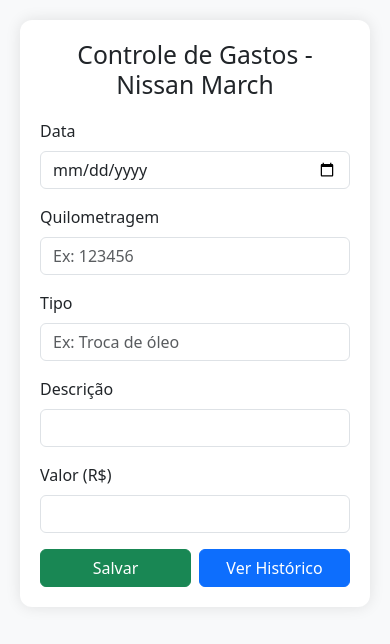
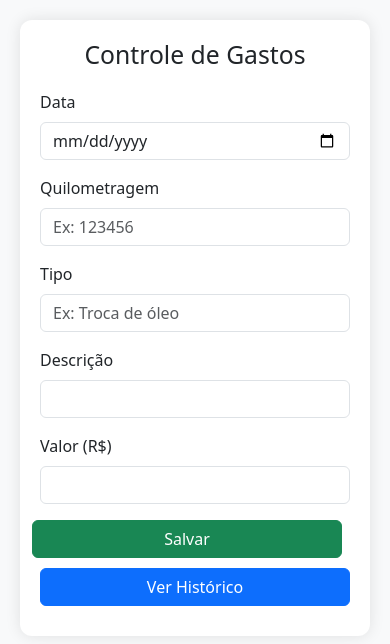
Before and after one commit to denilsonlelis/escolar, a plain HTML site: page march.html in a window 390 px wide. Drawn offline with nearby package versions, Linux system fonts and the light colour scheme.

Commit message:
march.html

```diff
--- a/march.html
+++ b/march.html
@@ -2,7 +2,7 @@
 <html lang="pt-BR">
 <head>
   <meta charset="UTF-8">
-  <title>Controle de Gastos - Nissan March</title>
+  <title>Controle de Gastos - Nissan March 2014</title>
   <meta name="viewport" content="width=device-width, initial-scale=1">
   <!-- Bootstrap 5 -->
   <link href="https://cdn.jsdelivr.net/npm/bootstrap@5.3.0/dist/css/bootstrap.min.css" rel="stylesheet">
@@ -35,18 +35,29 @@
     table {
       font-size: 0.95rem;
     }
-    @media (max-width: 576px) {
-      table {
-        font-size: 0.85rem;
-      }
-    }
+    @media (max-width: 768px) {
+  .form-section .col-md-4 {
+    flex: 0 0 100%;
+    max-width: 100%;
+  }
+
+  .d-flex.align-items-end {
+    flex-direction: column;
+  }
+
+  .d-flex.align-items-end .btn {
+    margin-bottom: 10px;
+    width: 100%;
+  }
+}
+
   </style>
 </head>
 <body>
   <div class="container-fluid">
     <div class="form-section">
-      <h2>Controle de Gastos - Nissan March</h2>
-      <form id="gastosForm">
+      <h2>Controle de Gastos</h2>
+      <form id="gastosForm" class="w-100">
         <div class="row g-3">
           <div class="col-md-4">
             <label for="data" class="form-label">Data</label>
@@ -113,7 +124,7 @@
         },
         body: JSON.stringify({
           "Data": data,
-          "5094712": km,
+          "quilometragem": km,
           "Tipo": tipo,
           "Descrição": descricao,
           "Valor (R$)": valor
```
